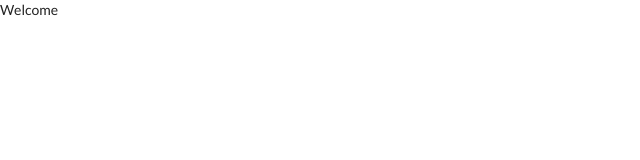
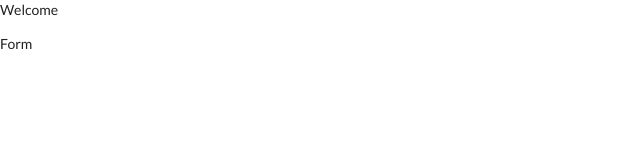
Before and after one commit to evanfujita/flatnote_frontend, a React (Create React App) app: page / in a window 1280 px wide. Shown: the top 160 px of the page, without its empty margins (0-640 px from the left). Built offline with nearby package versions, Linux system fonts and the light colour scheme.

Commit message:
login form component added

```diff
--- a/src/App.js
+++ b/src/App.js
@@ -1,10 +1,12 @@
 import './App.css';
+import Login from './components/Login'
 
 function App() {
   return (
-
+        <div>
         <p>Welcome</p>
-
+        <Login />
+        </div>
   );
 }
 
--- a/src/components/Login.js
+++ b/src/components/Login.js
@@ -1,10 +1,11 @@
 import React from 'react'
+import LoginForm from './forms/LoginForm'
 
 class Login extends React.Component{
     render(){
         return(
             <div>
-
+                <LoginForm />
             </div>
         )
     }
--- /dev/null
+++ b/src/components/forms/LoginForm.js
@@ -0,0 +1,11 @@
+import React from 'react'
+
+const LoginForm = () => {
+    return(
+        <div>
+            Form
+        </div>
+    )
+}
+
+export default LoginForm
```
